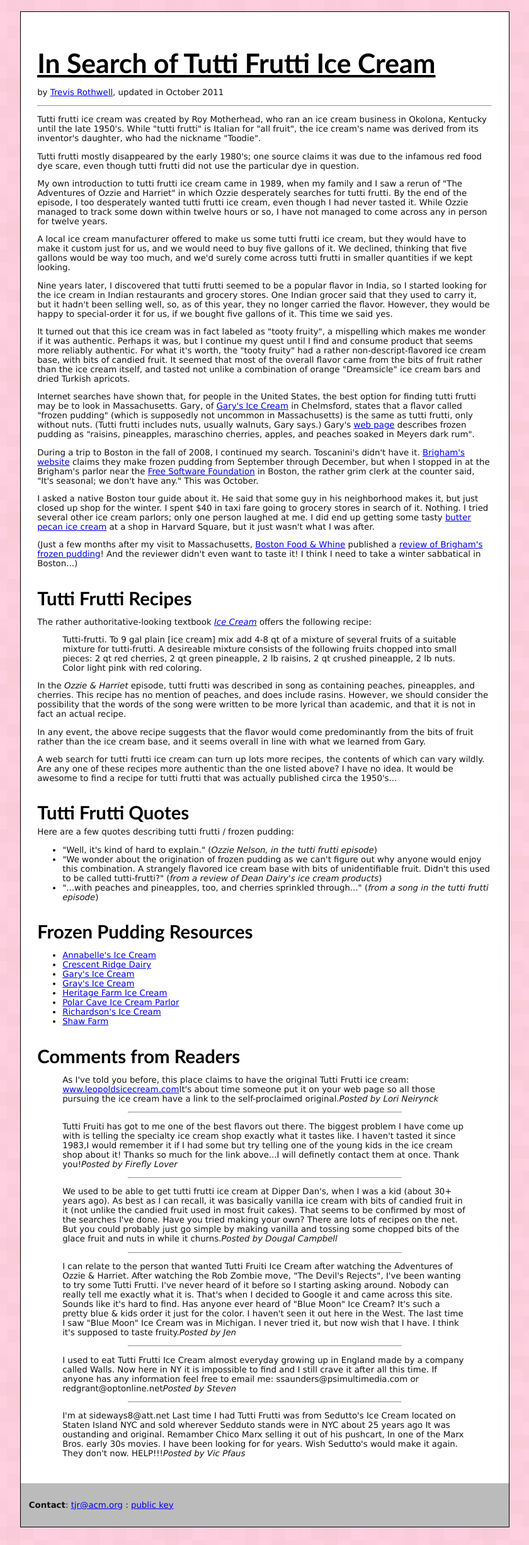
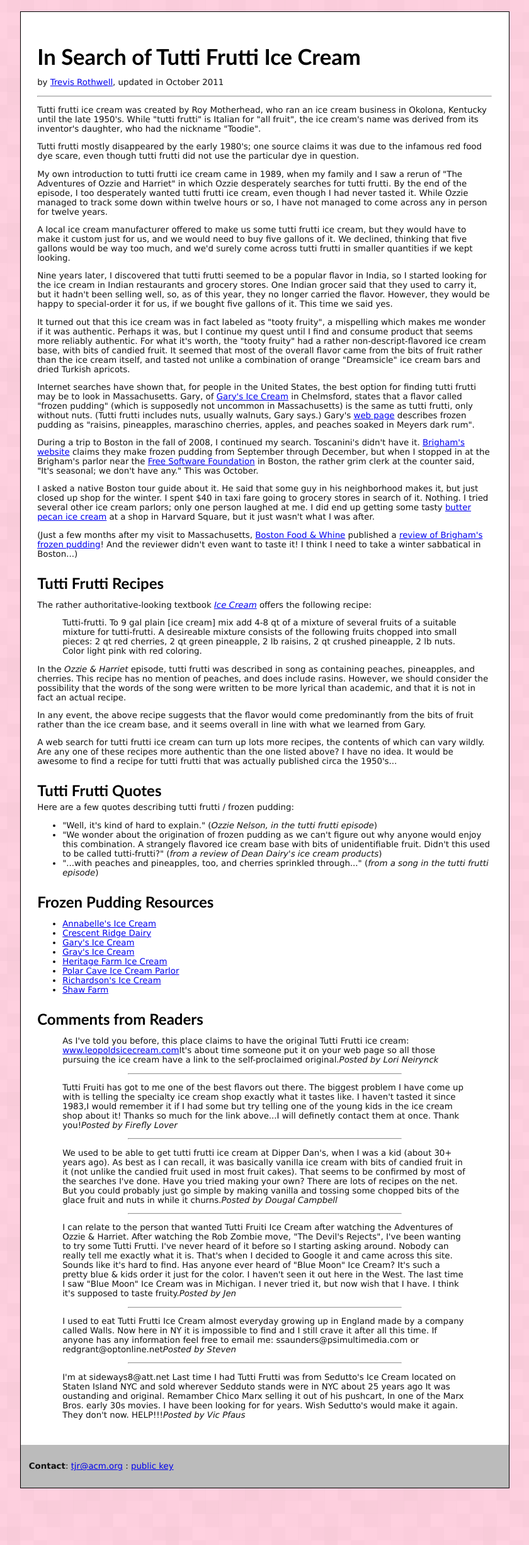
Before and after one commit to tjr/tjr.github.com, a Jekyll site: the page writing/tutti-frutti-ice-cream.html, which Jekyll copies as it is, in a window 1280 px wide. Shown: the whole page at 63% size, without its empty margins (220-1060 px from the left). Built offline with Jekyll 4.4.1, drawn with Linux system fonts in a browser that asks for light colours; some web fonts are replaced; after the commit the page ends 2391 px from its top, so only the background shows below that.

Commit message:
style updates

```diff
--- a/css/icecream.css
+++ b/css/icecream.css
@@ -43,8 +43,8 @@ img.photo { border: 1px solid black; }
 /* fonts */
 body {font-family: Verdana; font-size:10pt; color: #111;}
 h1, h2, h3, h4, h5 {font-family: "Cherry Cream Soda", "Trebuchet MS", sans-serif; color: #000; margin-bottom: 0.2em;}
-h1 {font-size: 32pt; text-decoration: underline;}
-h2 {font-size: 26pt;}
-h3 {font-size: 22pt;}
-h4 {font-size: 18pt;}
-h5 {font-size: 16pt;}
+h1 {font-size: 26pt;}
+h2 {font-size: 22pt;}
+h3 {font-size: 18pt;}
+h4 {font-size: 16pt;}
+h5 {font-size: 14pt;}
```
